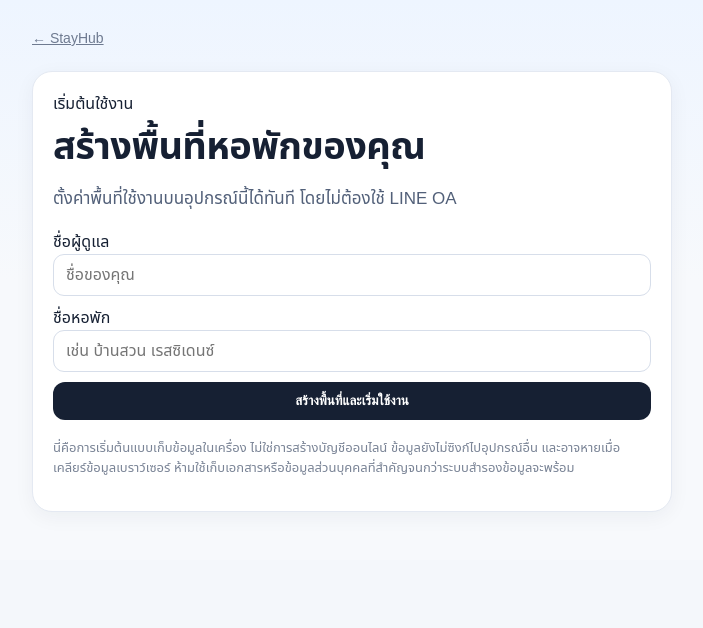
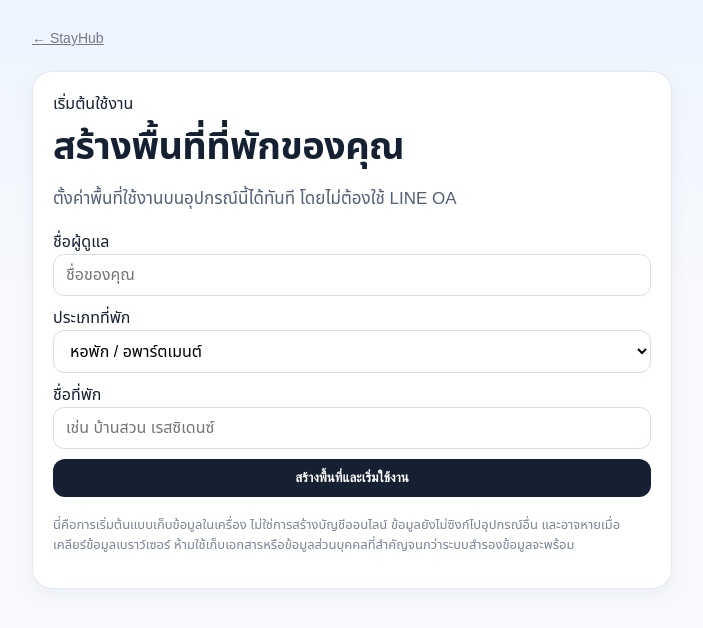
Before and after one commit to santilab48/StayHub, a Next.js app: page /start in a window 1280 px wide. Shown: the top 628 px of the page, without its empty margins (288-991 px from the left). Built offline with nearby package versions, Linux system fonts and the light colour scheme.

Commit message:
feat(property): support apartment guesthouse nightly and homestay onboarding in app/start/page.tsx

```diff
--- a/app/start/page.tsx
+++ b/app/start/page.tsx
@@ -3,11 +3,13 @@
 import {useEffect,useState} from 'react'
 import {useRouter} from 'next/navigation'
 import {createDeviceWorkspace,getActiveWorkspace} from '../../lib/local-workspace'
+import { accommodationTypes, type AccommodationType } from '../../lib/accommodation-types'
 
 export default function StartPage(){
   const router=useRouter()
   const [ownerName,setOwnerName]=useState('')
   const [dormName,setDormName]=useState('')
+  const [accommodationType,setAccommodationType]=useState<AccommodationType>('apartment')
   const [error,setError]=useState('')
   const [saving,setSaving]=useState(false)
   const [existing,setExisting]=useState(false)
@@ -15,7 +17,7 @@ export default function StartPage(){
   async function submit(event:React.FormEvent<HTMLFormElement>){
     event.preventDefault();setSaving(true);setError('')
     try{
-      await createDeviceWorkspace(ownerName,dormName)
+      await createDeviceWorkspace(ownerName,dormName,accommodationType)
       router.push('/workspace')
     }catch(e){setError(e instanceof Error?e.message:'บันทึกข้อมูลไม่ได้')}finally{setSaving(false)}
   }
@@ -23,11 +25,12 @@ export default function StartPage(){
     <a href="/" className="muted">← StayHub</a>
     <section className="card section">
       <span className="badge">เริ่มต้นใช้งาน</span>
-      <h1>สร้างพื้นที่หอพักของคุณ</h1>
+      <h1>สร้างพื้นที่ที่พักของคุณ</h1>
       <p className="lead">ตั้งค่าพื้นที่ใช้งานบนอุปกรณ์นี้ได้ทันที โดยไม่ต้องใช้ LINE OA</p>
       <form onSubmit={submit} className="list">
         <label>ชื่อผู้ดูแล<input required maxLength={80} autoComplete="name" value={ownerName} onChange={e=>setOwnerName(e.target.value)} placeholder="ชื่อของคุณ"/></label>
-        <label>ชื่อหอพัก<input required maxLength={100} value={dormName} onChange={e=>setDormName(e.target.value)} placeholder="เช่น บ้านสวน เรสซิเดนซ์"/></label>
+        <label>ประเภทที่พัก<select value={accommodationType} onChange={e=>setAccommodationType(e.target.value as AccommodationType)}>{Object.entries(accommodationTypes).map(([key,item])=><option key={key} value={key}>{item.label}</option>)}</select></label>
+        <label>ชื่อที่พัก<input required maxLength={100} value={dormName} onChange={e=>setDormName(e.target.value)} placeholder="เช่น บ้านสวน เรสซิเดนซ์"/></label>
         {error&&<p role="alert" style={{color:'#a22'}}>{error}</p>}
         <button className="btn" disabled={saving} type="submit">{saving?'กำลังบันทึก...':'สร้างพื้นที่และเริ่มใช้งาน'}</button>
       </form>
```
